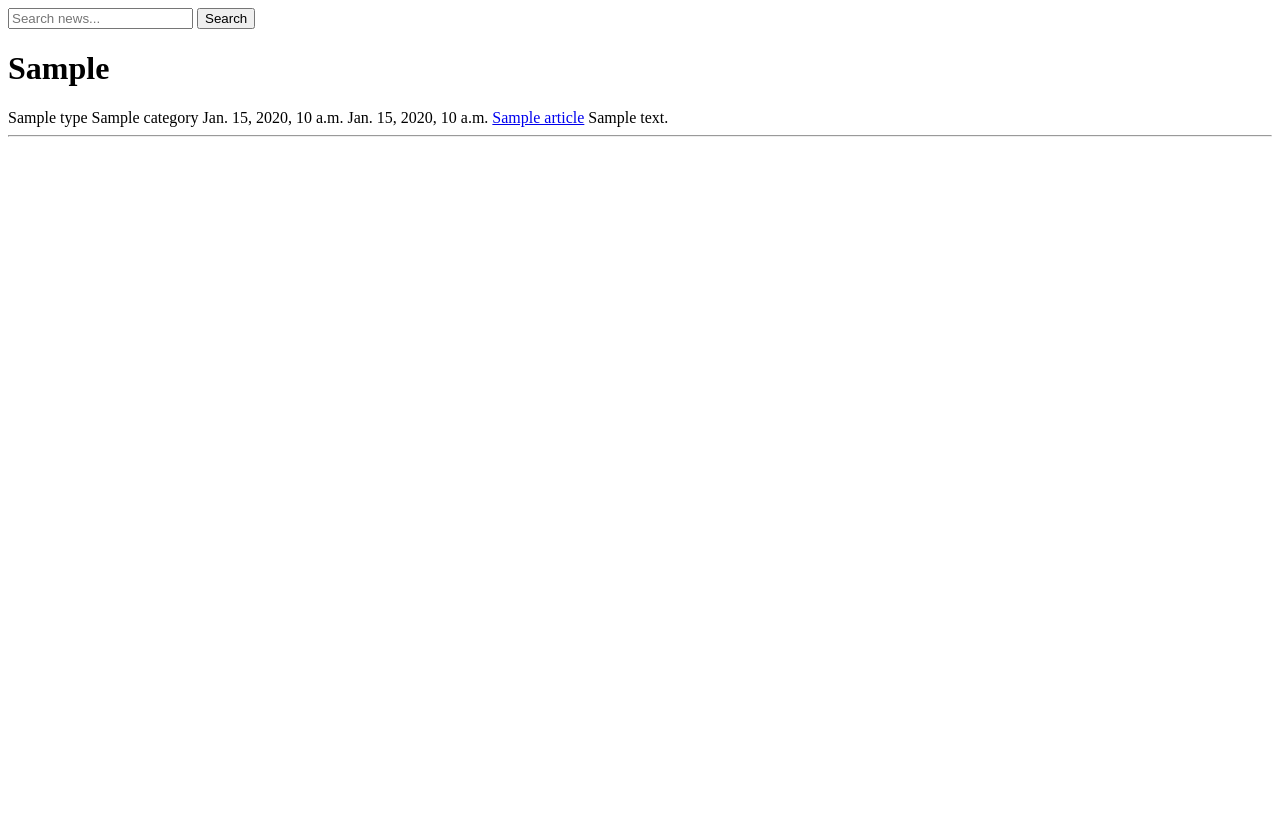
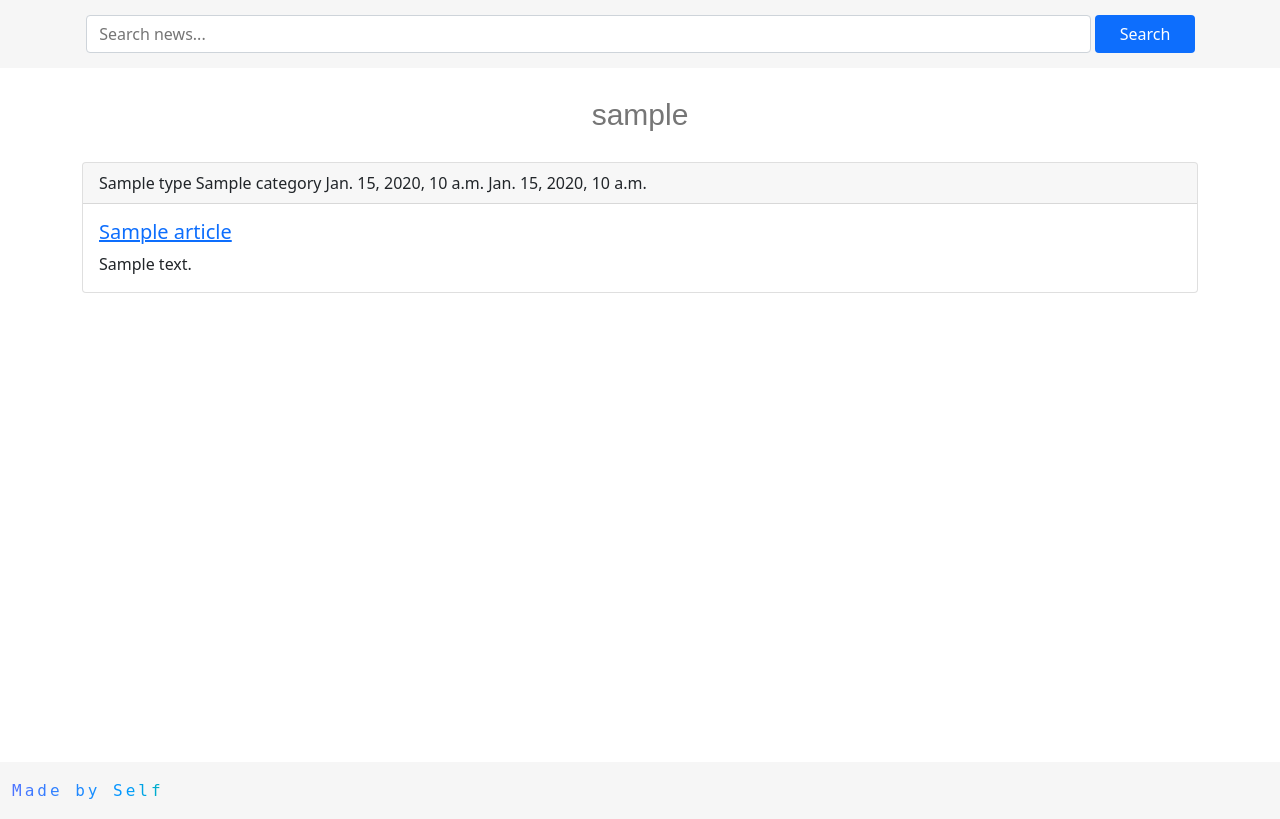
Before and after one commit to self51/News-parser, a Django app: template news_parser/templates/core/news_search.html in a window 1280 px wide. Before the commit the page ends 137 px from the top, so only its background shows below. Run offline with Django 3.2, Linux system fonts and the light colour scheme; the template is opened without the code that fills it: most values are stand-ins (such as "Sample title", 1, 10 or a date in 2020).

Commit message:
Updated news_search template, added static files

```diff
--- a/news_parser/news_parser/settings.py
+++ b/news_parser/news_parser/settings.py
@@ -9,7 +9,7 @@ https://docs.djangoproject.com/en/3.2/topics/settings/
 For the full list of settings and their values, see
 https://docs.djangoproject.com/en/3.2/ref/settings/
 """
-
+import os
 from pathlib import Path
 
 # Build paths inside the project like this: BASE_DIR / 'subdir'.
@@ -123,6 +123,7 @@ USE_TZ = True
 # https://docs.djangoproject.com/en/3.2/howto/static-files/
 
 STATIC_URL = '/static/'
+STATICFILES_DIRS = [os.path.join(BASE_DIR, "static"),]
 
 # Default primary key field type
 # https://docs.djangoproject.com/en/3.2/ref/settings/#default-auto-field
--- /dev/null
+++ b/news_parser/static/style.css
@@ -0,0 +1,101 @@
+header {
+    background-color: #F6F6F6;
+}
+
+form {
+    padding-top: 15px;
+    padding-bottom: 15px;
+}
+
+.input-control {
+    width: 90%;
+    padding: 0.375rem 0.75rem;
+    font-weight: 400;
+    line-height: 1.5;
+    color: #212529;
+    background-clip: padding-box;
+    border: 1px solid #ced4da;
+    border-radius: 0.25rem;
+}
+
+input:hover {
+    outline-color: transparent;
+    outline-style:solid;
+    box-shadow: 0 0 0 2px #0d6efd;
+}
+
+.btn-control {
+    width: 9%;
+    color: #fff;
+    background-color: #0d6efd;
+    font-weight: 400;
+    line-height: 1.5;
+    text-align: center;
+    border: 1px solid transparent;
+    padding: 0.375rem 0.75rem;
+    border-radius: 0.25rem;
+}
+
+button:hover {
+    background-color: #2387FF;
+    transition: 0.7s;
+}
+
+.container {
+    margin-bottom: 30px;
+}
+
+.content {
+    min-height: calc(88vh - 40px);
+}
+
+.container-text {
+    padding-right: var(--bs-gutter-x,.75rem);
+    padding-left: var(--bs-gutter-x,.75rem);
+    margin-right: auto;
+    margin-left: auto;
+    max-width: 1320px;
+}
+
+.card {
+    margin-bottom: 25px;
+}
+
+footer {
+    display: fixed;
+    background-color: #F6F6F6;
+}
+
+.rainbow {
+    font-family: monospace;
+    letter-spacing: 3px;
+}
+.rainbow_text_animated {
+    background: linear-gradient(to right, #6666ff, #0099ff , #00ff00, #ff3399, #6666ff);
+    -webkit-background-clip: text;
+    background-clip: text;
+    color: transparent;
+    animation: rainbow_animation 6s ease-in-out infinite;
+    background-size: 400% 100%;
+}
+
+@keyframes
+rainbow_animation {
+    0%,100% {
+        background-position: 0 0;
+    }
+
+    50% {
+        background-position: 100% 0;
+    }
+}
+
+.nothing-found {
+    color: #767676;
+    font-family: 'PT Serif', sans-serif;
+    font-size: 30px;
+    line-height: 34px;
+    margin: 15px 0 10px;
+    text-align: center;
+    text-transform: lowercase;
+}
--- a/news_parser/templates/core/news_search.html
+++ b/news_parser/templates/core/news_search.html
@@ -1,32 +1,57 @@
+{% load static %}
+
 <!DOCTYPE html>
 <html lang="en">
 <head>
+    <link rel="stylesheet" type="text/css" href="{% static 'style.css' %}">
+    <link href="https://cdn.jsdelivr.net/npm/bootstrap@5.1.3/dist/css/bootstrap.min.css" rel="stylesheet">
     <meta charset="UTF-8">
     <title>News</title>
 </head>
 <body>
 
+<header>
+    <div class="container">
         <form action="." method="get">
             <label for="news"></label>
-    <input type="text" id="news" value="{{ request.GET.news }}" placeholder="Search news..." name="news"/>
-    <button type="submit">Search</button>
+            <input  class="input-control" type="text" id="news" value="{{ request.GET.news }}" placeholder="Search news..." name="news"/>
+            <button type="submit" class="btn-control">Search</button>
         </form>
+    </div>
+</header>
 
+<div class="content">
+    <div class="container">
     {% if nothing_found %}
-    <h1>{{ nothing_found }}</h1>
+        <h2 class="nothing-found">{{ nothing_found }}</h2>
     {% endif %}
+    </div>
 
+    <div class="container">
         {% for article in articels %}
-
+        <div>
+            <div class="card">
+                <div class="card-header">
                     {{ article.type }}
                     {{ article.category }}
                     {{ article.date }}
                     {{ article.time }}
-    <a href="/article/{{ article.slug }}">{{ article.title }}</a>
-    {{ article.description }}
-    <hr>
+                </div>
+                <div class="card-body">
+                    <h5 class="card-title"><a href="/article/{{ article.slug }}">{{ article.title }}</a></h5>
+                    <p class="card-text">{{ article.description }}</p>
+                </div>
+            </div>
+        </div>
+        {% endfor %}
+    </div>
+</div>
 
-{% endfor %}
+<footer class="footer mt-auto py-3">
+  <div class="container-text">
+    <span class="rainbow rainbow_text_animated">Made by Self</span>
+  </div>
+</footer>
 
 </body>
 </html>
```
Lines whose indentation alone changed are shown as unchanged.
